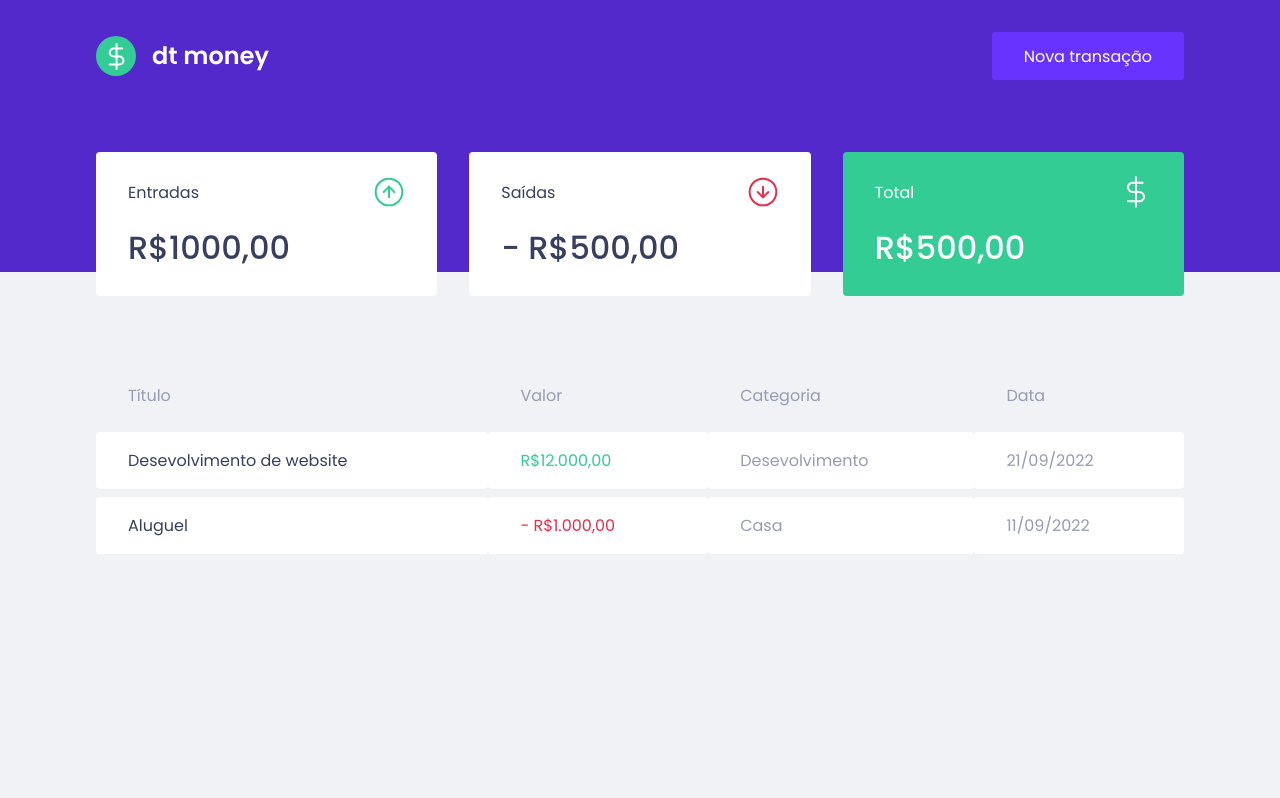
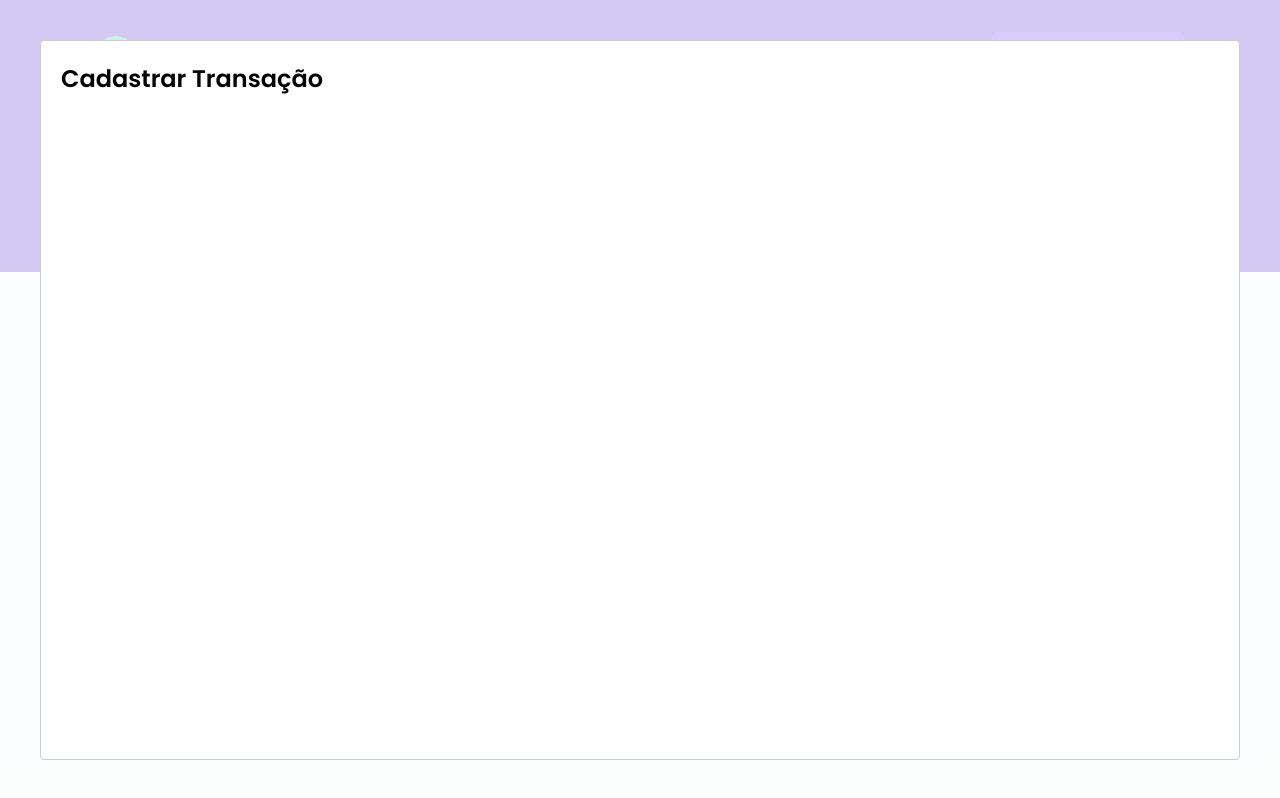
Before and after one commit to manoelmeseque/ignite-dt-money, a React (Create React App) app: page / in a window 1280 px wide. Both pictures are taken after a click on the button "Nova transação". Built offline with nearby package versions, Linux system fonts and the light colour scheme; no server answers; what miragejs would draw is missing.

Commit message:
Adicionar e configurar modal

```diff
--- a/package.json
+++ b/package.json
@@ -3,9 +3,11 @@
   "version": "0.1.0",
   "private": true,
   "dependencies": {
+    "@types/react-modal": "^3.13.1",
     "axios": "^0.27.2",
     "react": "^18.2.0",
     "react-dom": "^18.2.0",
+    "react-modal": "^3.15.1",
     "react-scripts": "5.0.1",
     "styled-components": "^5.3.5",
     "web-vitals": "^2.1.0"
--- a/src/App.tsx
+++ b/src/App.tsx
@@ -1,12 +1,36 @@
 import { Dashboard } from "./components/Dashboard";
+import Modal from 'react-modal';
 import { Header } from "./components/Header";
 import { GlobalStyle } from "./styles/global";
+import { useState } from "react";
+
+Modal.setAppElement('#root');
 
 export function App() {
+  const [isNewTranslationModalOpen, setIsNewTranslationModalOpen] = useState(false);
+
+  function handleOpenNewTranslationModal(){
+      setIsNewTranslationModalOpen(true);
+  }
+
+  function handleCloseNewTranslationModal(){
+      setIsNewTranslationModalOpen(false);
+  }
+
   return (
     <>
-      <Header />
+      <Header
+        onOpenNewTranslationModal={handleOpenNewTranslationModal}
+      />
       <Dashboard />
+
+      <Modal
+          isOpen={isNewTranslationModalOpen}
+          onRequestClose={handleCloseNewTranslationModal}
+      >
+          <h2>Cadastrar Transação</h2>
+      </Modal>
+
       <GlobalStyle />
     </>
   );
--- a/src/components/Header/index.tsx
+++ b/src/components/Header/index.tsx
@@ -1,12 +1,18 @@
+import { useState } from 'react'
 import logoImg from '../../assets/logo.svg'
 import { Container, Content } from './styles'
 
-export function Header() {
+interface HeaderProps {
+    onOpenNewTranslationModal: () => void;
+}
+
+export function Header({ onOpenNewTranslationModal }: HeaderProps) {
+
     return (
         <Container>
             <Content>
                 <img src={logoImg} alt="dt money" />
-                <button type="button">
+                <button type="button" onClick={onOpenNewTranslationModal}>
                     Nova transação
                 </button>
             </Content>
```
Also changed, not shown: 1 other file (tests, documents, lock files or other folders).
